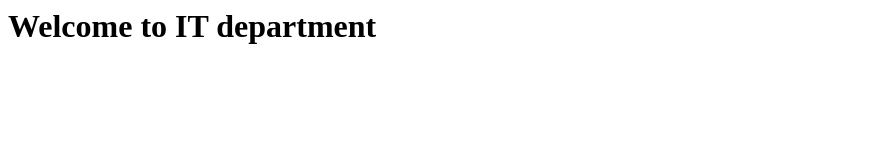
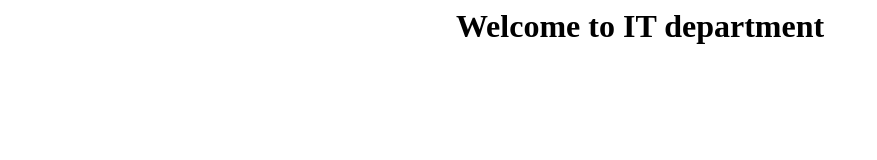
Before and after one commit to pmanopaul/DevOps_GenA, a plain HTML site: page index.html in a window 1280 px wide. Shown: the whole page, without its empty margins (0-877 px from the left). Drawn offline with Linux system fonts and the light colour scheme.

Commit message:
Update index.html

```diff
--- a/index.html
+++ b/index.html
@@ -1 +1,4 @@
-<h1 color="green">Welcome to IT department</h1>
+
+<center>   <p color="green">
+<h1>Welcome to IT department</h1> </p>
+</center>
```
